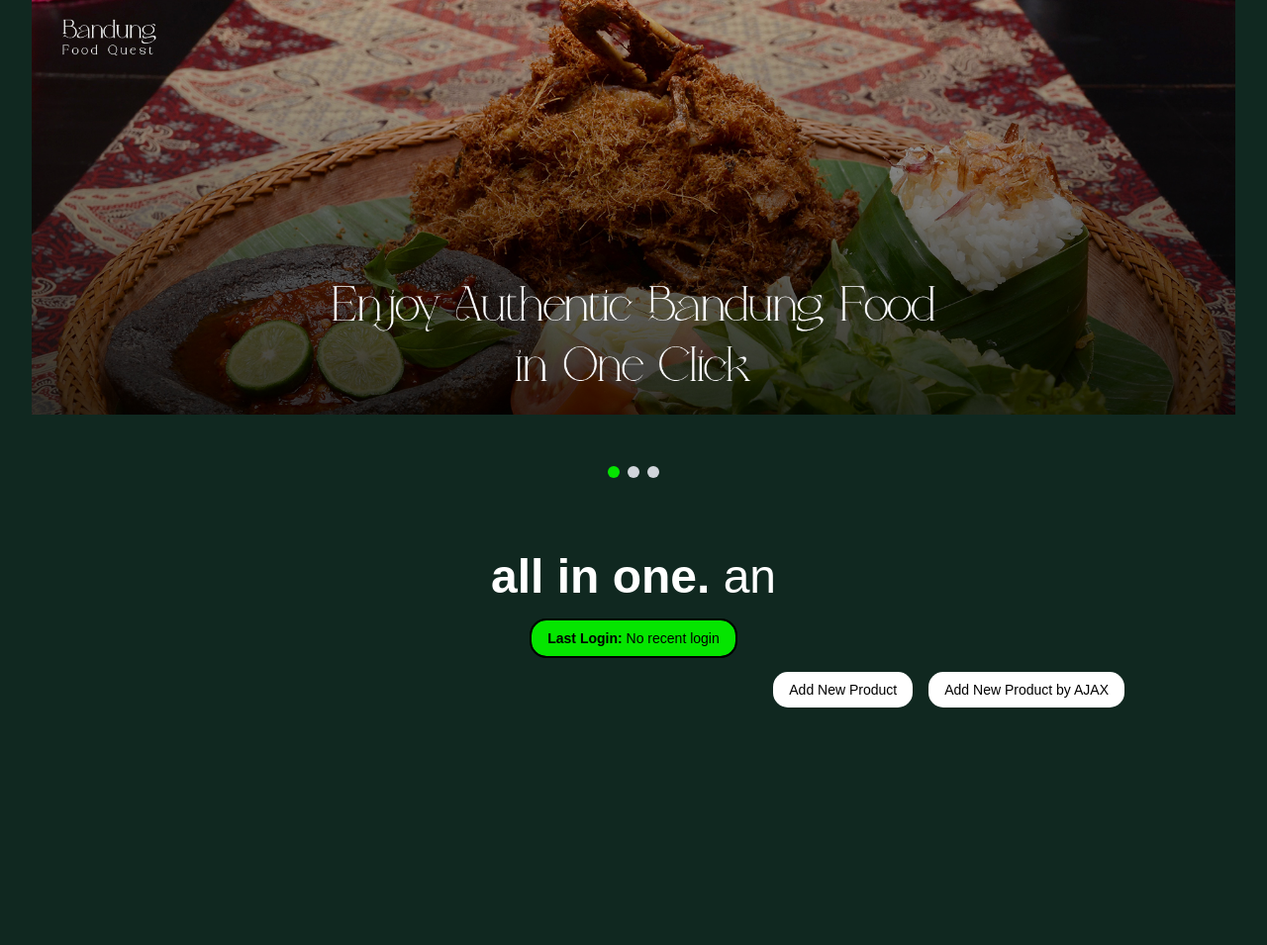
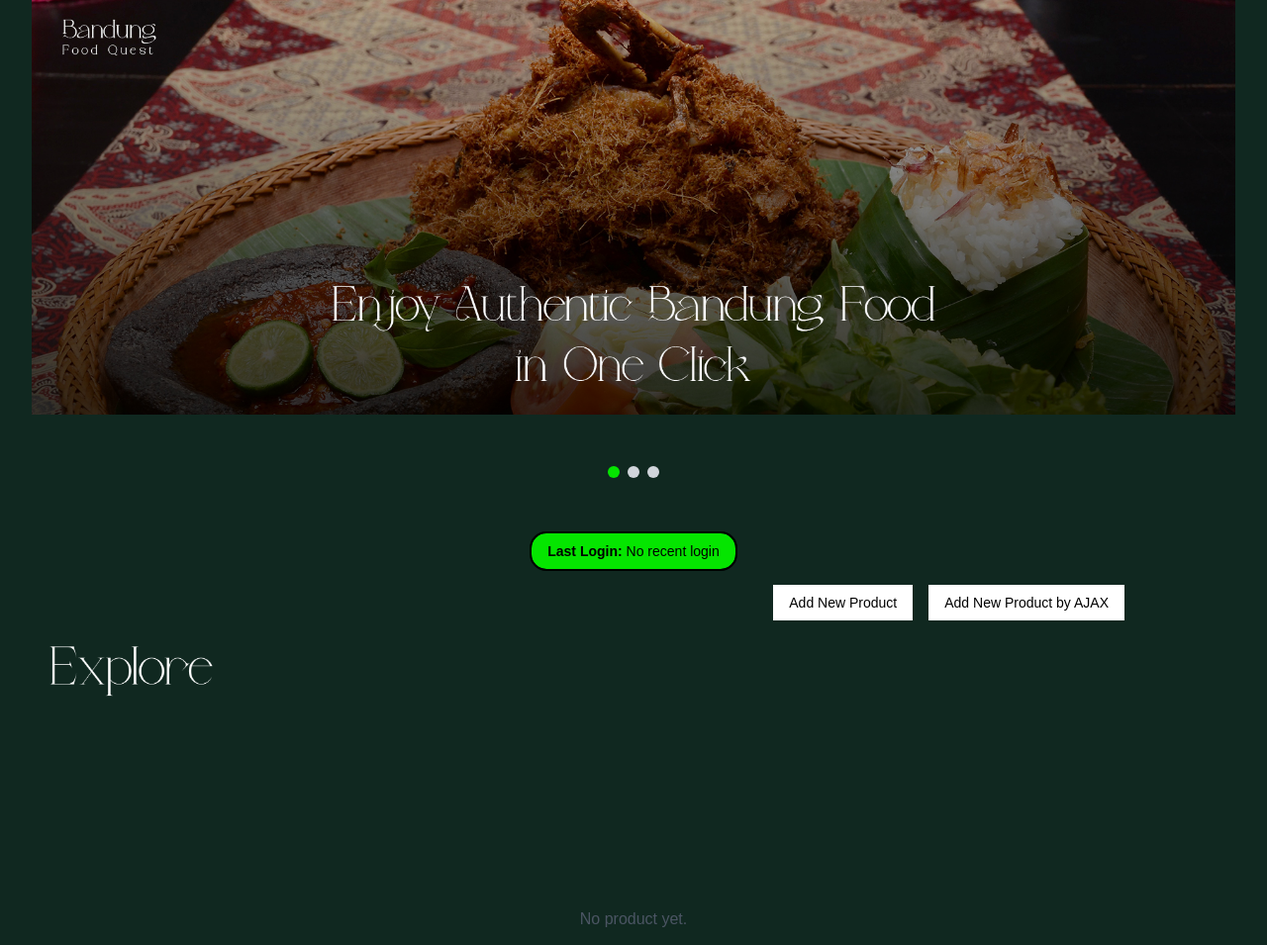
Before and after one commit to pbp24-f09/bfq, a Django app: page / in a window 1280 px wide. Shown: the part 97-1052 px from the top of the page at 99% size. Run offline with Django 5.2, Linux system fonts and the light colour scheme; data that the repository does not hold is empty; some libraries are stand-ins or nearby versions; some web fonts are replaced; grey boxes are pictures that could not be loaded.

Commit message:
style: added image to Explore subtitle

```diff
--- a/main/templates/main.html
+++ b/main/templates/main.html
@@ -43,11 +43,6 @@
   </div>
 
   <div class="px-3 mb-4">
-    <div class="flex items-center py-2 px-4 w-fit mx-auto">
-      <p class="text-[3rem] font-bold text-white">all in one.&nbsp;</p>
-      <p id="tagline" class="text-[3rem] font-normal text-white"></p>  <!-- Tagline text -->
-    </div>
-
     <div class="flex rounded-[15px] items-center bg-[#05e500] py-2 px-4 w-fit mx-auto outline outline-[2px]">
       <h1 class="text-black text-center text-sm">
         <span class="font-bold">Last Login:</span> {{ last_login }}
@@ -55,16 +50,17 @@
     </div>
   </div>
 
+
   <div class="flex justify-end mr-[7rem] mb-6">
-      <a href="{% url 'main:create_product' %}" class="w-auto flex justify-center py-2 px-4 text-sm font-medium rounded-[15px] text-black bg-white hover:bg-gray-200 focus:outline-none focus:ring-0 transition duration-200 ease-in-out
-      hover:shadow-[0px_0px_15px_5px_rgba(255,255,255,0.4)]">
-          Add New Product
-      </a>
-      <button data-modal-target="crudModal" data-modal-toggle="crudModal" class="w-auto ml-4 flex justify-center py-2 px-4 text-sm font-medium rounded-[15px] text-black bg-white hover:bg-gray-200 focus:outline-none focus:ring-0 transition duration-200 ease-in-out
-      hover:shadow-[0px_0px_15px_5px_rgba(255,255,255,0.4)]" onclick="showModal();">
-          Add New Product by AJAX
-      </button>
+    <a href="{% url 'main:create_product' %}" class="w-auto flex justify-center py-2 px-4 text-sm font-medium text-black bg-white hover:bg-gray-200 focus:outline-none focus:ring-0 transition duration-200 ease-in-out transform hover:scale-105">
+      Add New Product
+    </a>
+    <button data-modal-target="crudModal" data-modal-toggle="crudModal" class="w-auto ml-4 flex justify-center py-2 px-4 text-sm font-medium text-black bg-white hover:bg-gray-200 focus:outline-none focus:ring-0 transition duration-200 ease-in-out transform hover:scale-105" onclick="showModal();">
+      Add New Product by AJAX
+    </button>
   </div>
+
+  <img src="{% static 'images/subtitle-explore.png' %}" class="ml-4 mr-4" style="width: 170px; height: auto; object-fit: contain;" alt="Subtitle Explore">
 
   <div id="product_cards"></div>
   <div id="crudModal" tabindex="-1" aria-hidden="true" class="hidden fixed inset-0 z-50 w-full flex items-center justify-center bg-gray-800 bg-opacity-50 overflow-x-hidden overflow-y-auto transition-opacity duration-300 ease-out">
```
Also changed, not shown: static/images/subtitle-explore.png (added).
